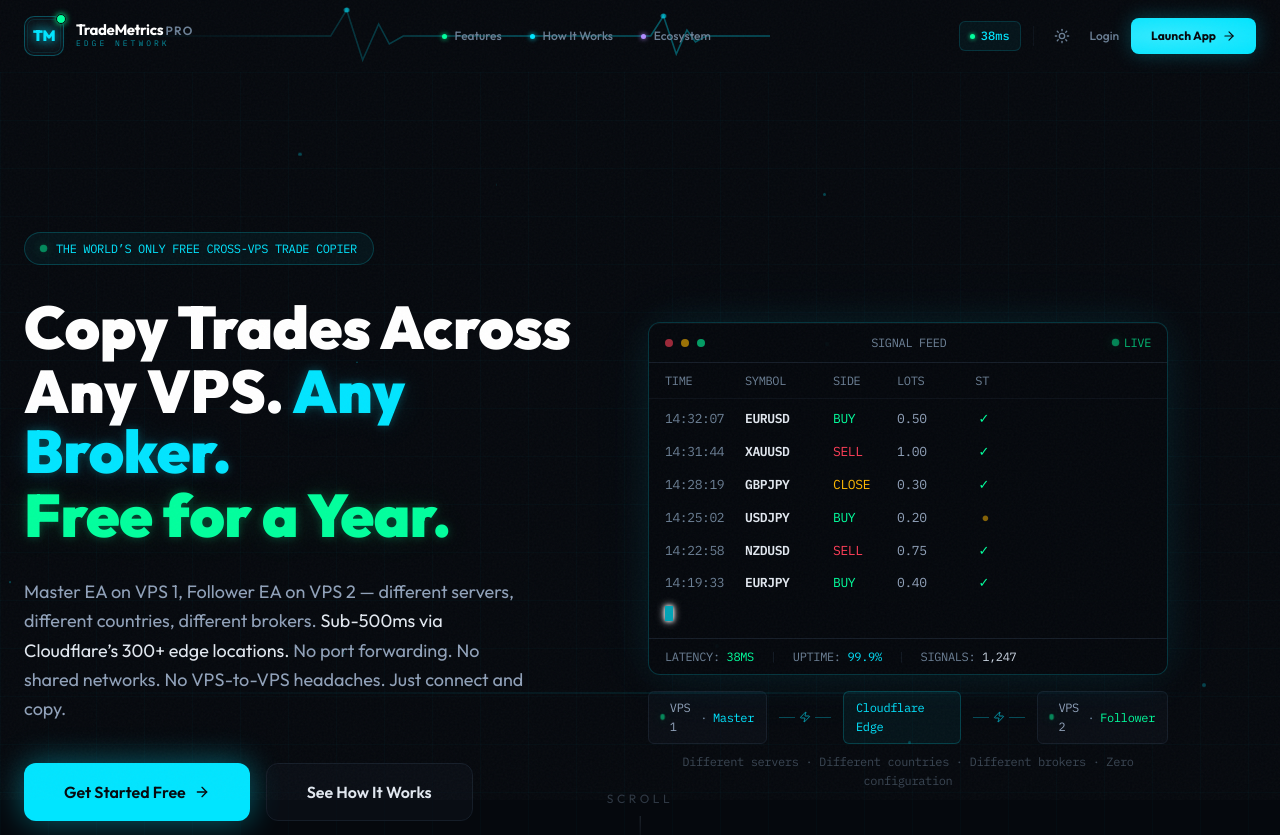
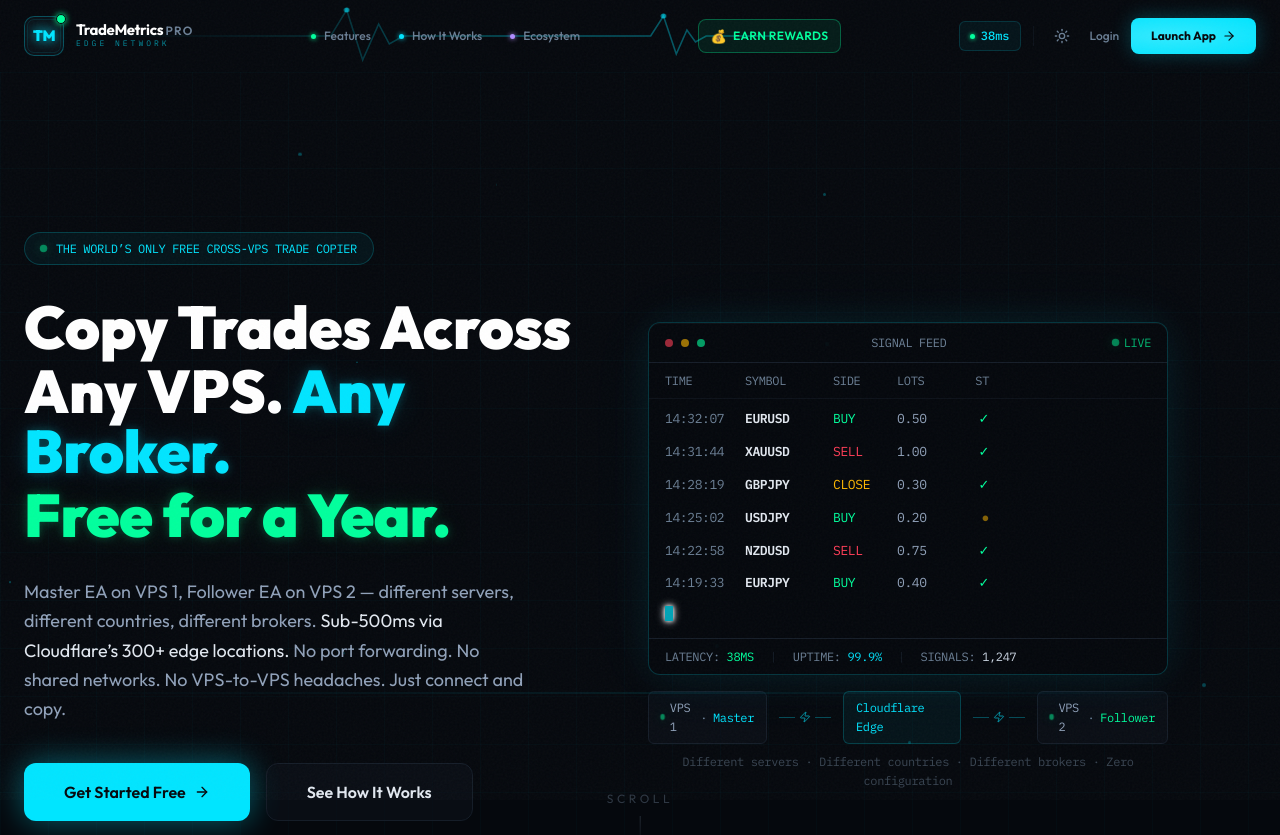
Before and after one commit to ghwmelite-dotcom/EdgeRelay, a React (Vite) app in the folder apps/web/: page / in a window 1280 px wide. Shown: the top 835 px of the page. Built offline with nearby package versions, Linux system fonts and the light colour scheme.

Commit message:
feat(landing): add highlighted Earn Rewards referral link in header nav

```diff
--- a/apps/web/src/pages/LandingPage.tsx
+++ b/apps/web/src/pages/LandingPage.tsx
@@ -642,6 +642,15 @@
               </a>
             ))}
           </div>
+
+          {/* Referral CTA — highlighted */}
+          <a
+            href="/referral"
+            className="hidden sm:inline-flex items-center gap-1.5 rounded-lg border border-neon-green/30 bg-neon-green/[0.08] px-3 py-1.5 text-[11px] font-semibold text-neon-green tracking-wide uppercase transition-all hover:bg-neon-green/15 hover:border-neon-green/50 hover:shadow-[0_0_12px_rgba(0,255,157,0.15)]"
+          >
+            <span className="text-[13px]">💰</span>
+            Earn Rewards
+          </a>
 
           {/* Right side — latency badge + auth */}
           <div className="flex items-center gap-3">
```
